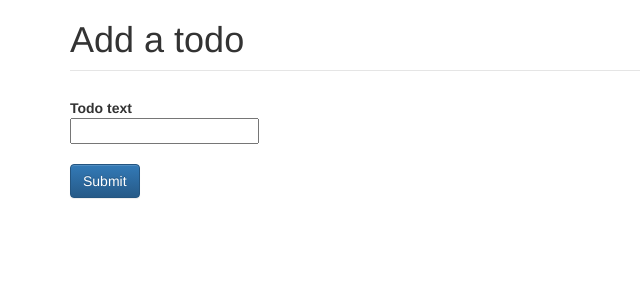
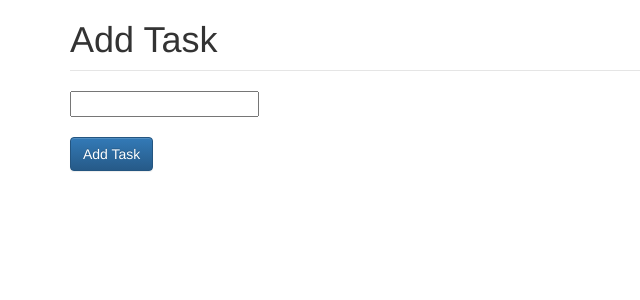
Before and after one commit to philratcliffe/todo, a Django app: template todo/templates/todo/add.html in a window 1280 px wide. Shown: the top 300 px of the page, without its empty margins (0-640 px from the left). Run offline with Django 3.2, Linux system fonts and the light colour scheme; the template is opened without the code that fills it: values that come from a table or form of the project are taken from there, others are empty; some libraries are stand-ins or nearby versions.

Commit message:
Some general tidying up.

```diff
--- a/todo/forms.py
+++ b/todo/forms.py
@@ -5,4 +5,4 @@ from . import models
 class AddForm(ModelForm):
     class Meta:
         model = models.ToDo
-        fields = ['todo_text']
+        fields = ['task_text']
--- a/todo/models.py
+++ b/todo/models.py
@@ -1,9 +1,9 @@
 from django.db import models
 
 class ToDo(models.Model):
-    todo_text = models.fields.CharField(max_length=200)
+    task_text = models.fields.CharField(max_length=200)
     created_date = models.DateTimeField('date created', auto_now_add=True)
     done = models.BooleanField(default=False)
 
-    def __unicode__(self):
-        return self.todo_text
+    def __str__(self):
+        return self.task_text
--- a/todo/templates/todo/add.html
+++ b/todo/templates/todo/add.html
@@ -1,7 +1,7 @@
 {% extends "todo/base.html" %}
 
 {% block content %}
-<h1>Add a todo</h1>
+<h1>Add Task</h1>
 
 {% if form.errors %}
 <p style="color: red;">
@@ -16,7 +16,6 @@ Please correct the error{{ form.errors|pluralize }} below.
         {% for field in form %}
             {% if field.errors %}
                 <div class="control-group error">
-                    <label class="control-label">{{ field.label }}</label>
                     <div class="controls">{{ field }}
                         <span class="help-inline">
                             {% for error in  field.errors %}{{ error }}{% endfor %}
@@ -25,7 +24,6 @@ Please correct the error{{ form.errors|pluralize }} below.
                 </div>
             {% else %}
                 <div class="control-group">
-                    <label class="control-label">{{ field.label }}</label>
                     <div class="controls">{{ field }}
                         {% if field.help_text %}
                             <p class="help-inline"><small>{{ field.help_text }}</small></p>
@@ -37,7 +35,7 @@ Please correct the error{{ form.errors|pluralize }} below.
     </fieldset>
     <br />
     <div class="form-actions">
-        <button type="submit" class="btn btn-primary" >Submit</button>
+        <button type="submit" class="btn btn-primary" >Add Task</button>
     </div>
 </form>
 
--- a/todo/templates/todo/base.html
+++ b/todo/templates/todo/base.html
@@ -24,6 +24,5 @@
         <!-- jQuery (necessary for Bootstrap's JavaScript plugins) -->
         <script src="https://ajax.googleapis.com/ajax/libs/jquery/1.11.3/jquery.min.js"></script>
         <!-- Include all compiled plugins (below), or include individual files as needed -->
-        <script src="js/bootstrap.min.js"></script>
     </body>
 </html>
--- a/todo/views.py
+++ b/todo/views.py
@@ -25,9 +25,8 @@ class DeleteView(generic.DeleteView):
     success_url = reverse_lazy('index')
 
 
-
 class CreateView(generic.CreateView):
-    template_name = 'todo/add.html'
+    #template_name = 'todo/add.html'
     model = models.ToDo
     success_url = reverse_lazy('index')
     form_class = AddForm
```
Also changed, not shown: todo/migrations/0001_initial.py, 2 other files.
